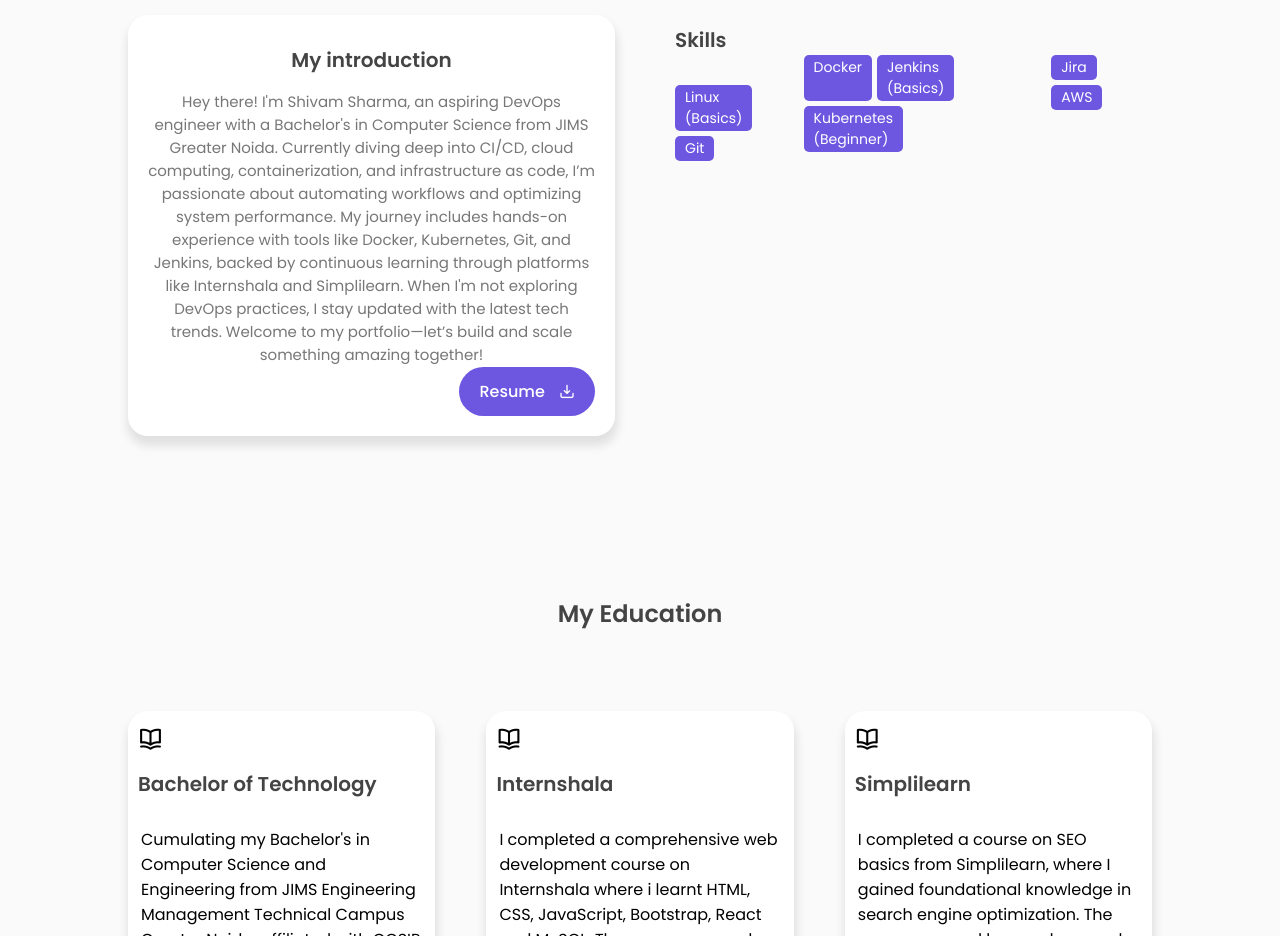
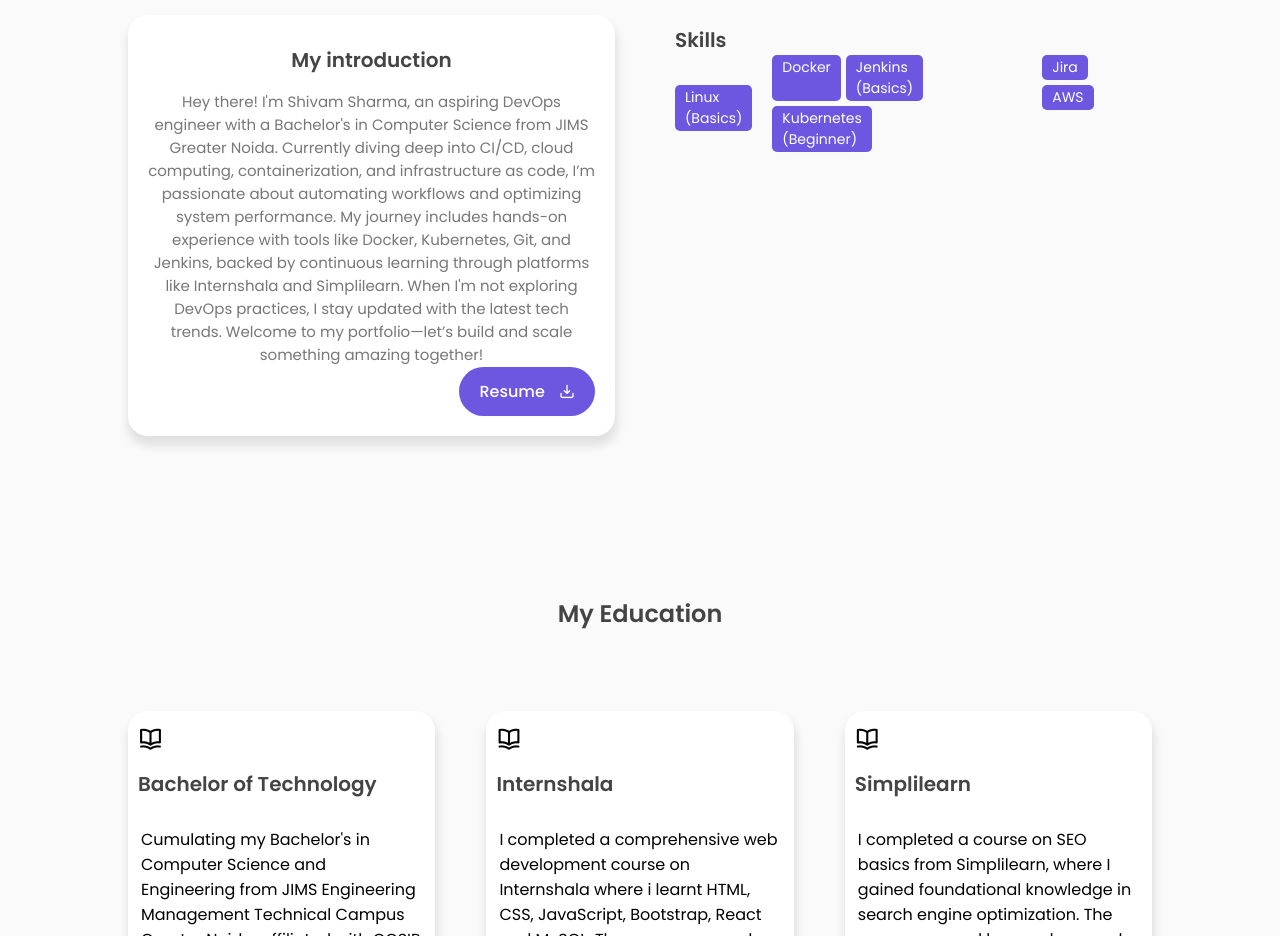
Before and after one commit to ShivamSharma8168/MyPortfolioWebsite, a plain HTML site: page Index.html in a window 1280 px wide. Shown: the part 900-1836 px from the top of the page. Drawn offline with nearby package versions, Linux system fonts and the light colour scheme; a script that the page names is missing.

Commit message:
testing pipeline working

```diff
--- a/Index.html
+++ b/Index.html
@@ -185,7 +185,7 @@
                             </div>
                             <div class="skills-list">
                                 <span>Linux <br> (Basics)</span>
-                                <span>Git</span>
+                                <!-- <span>Git</span> -->
 
 
 
```
